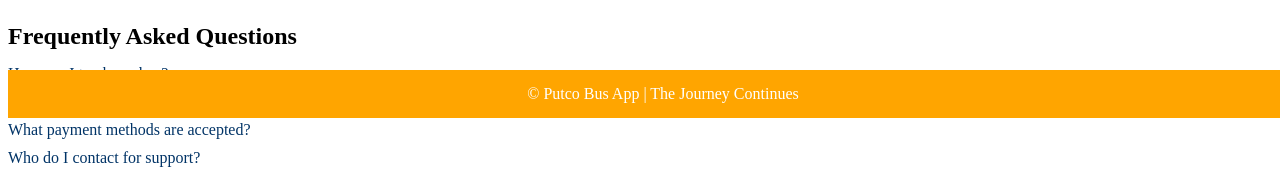
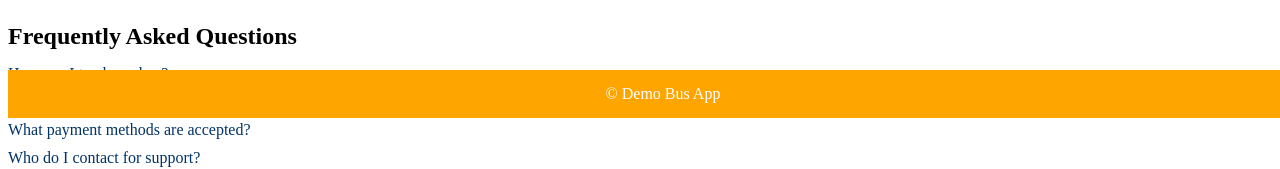
Before and after one commit to Sandile891/DemoBusApp, a plain HTML site: page contact us.html in a window 1280 px wide. Shown: the part 682-851 px from the top of the page. Drawn offline with Linux system fonts and the light colour scheme.

Commit message:
Update contact us.html

```diff
--- a/contact us.html
+++ b/contact us.html
@@ -4,14 +4,14 @@
 <head>
     <meta charset="UTF-8">
     <meta name="viewport" content="width=device-width, initial-scale=1.0">
-    <title>Contact Us - Putco Bus Tracker</title>
+    <title>Contact Us - Demo Bus Tracker</title>
     <link rel="stylesheet" href="CSS Bus.css">
 </head>
 
 <body>
     <header>
         <div class="logo">
-            <h1>Putco Bus Tracker</h1>
+            <h1>Demo Bus Tracker</h1>
         </div>
         <nav>
             <ul>
@@ -112,7 +112,7 @@
     </section>
 
     <footer>
-        <p>&copy; Putco Bus App | The Journey Continues</p>
+        <p>&copy; Demo Bus App </p>
     </footer>
 
     <script src="JS bus.js"></script>
@@ -125,7 +125,7 @@
 <head>
     <meta charset="UTF-8">
     <meta name="viewport" content="width=device-width, initial-scale=1.0">
-    <title>Contact Us - Putco Bus Tracker</title>
+    <title>Contact Us - Demo Bus Tracker</title>
     <style>
         /* Header Styles */
         body {
@@ -250,7 +250,7 @@
 
     <!-- Footer Section -->
     <footer>
-        &copy; Putco Bus App | The Journey Continues
+        &copy; Demo Bus App
     </footer>
 </body>
 </html>
```
